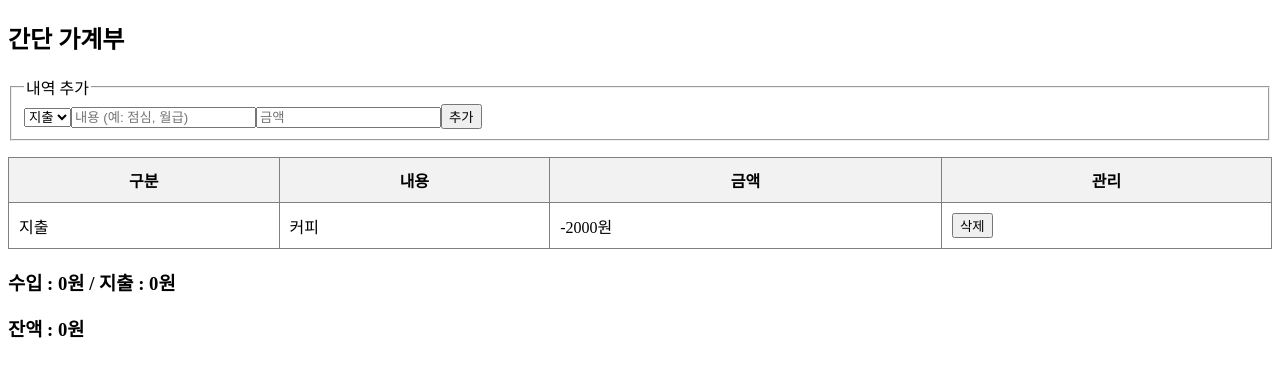
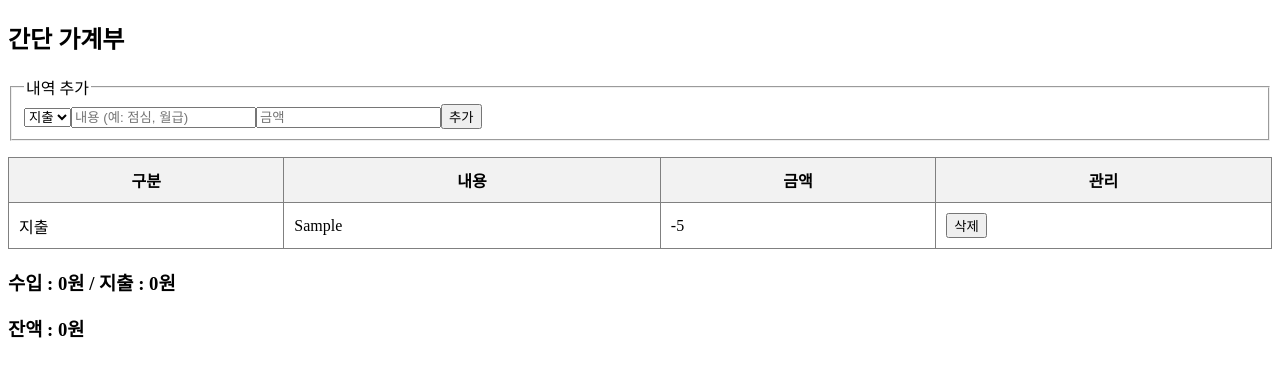
Before and after one commit to bbo22222/react-03-expense, a React (Vite) app: page / in a window 1280 px wide. Both pictures are taken after typing "Sample", "5" into the empty fields and a click on the button "추가". Shown: the top 376 px of the page. Built offline with nearby package versions, Linux system fonts and the light colour scheme.

Commit message:
표 부분 완성

```diff
--- a/src/App.jsx
+++ b/src/App.jsx
@@ -54,6 +54,13 @@ function App() {
         setAmount("");
     }
 
+    const handleDelete =(index) => {
+        //react는 state의 값을 감시해서 화면을 갱신하는데, 그 감시 대상은 stack 영역임
+        // 그러니까 새로운 array 을 만들어서 list를 갱신해줘야 함
+        const newList = list.filter((item, i)=>  i !== index);
+        setList(newList);
+    }
+
     return (
         <>
             <h2>간단 가계부</h2>
@@ -99,12 +106,34 @@ function App() {
                 </tr>
                 </thead>
                 <tbody>
-                <tr>
-                    <td>지출</td>
-                    <td>커피</td>
-                    <td>-2000원</td>
-                    <td><button>삭제</button></td>
-                </tr>
+                {/* 조건부 렌더링 : list 요소가 없으면 안내 문구를 보여주도록*/}
+                {list.length === 0 && (
+                    <tr>
+                        <td colSpan={4} style={{textAlign: "center"}}>
+                            등록된 내역이 없습니다.
+                        </td>
+                    </tr>
+                )}
+                {list.map((item, index) => {
+                    return (
+                        <tr key={index}>
+                            <td>{item.type ==="income" ? "수입" : "지출"}</td>
+                            <td>{item.title}</td>
+                            <td>
+                                {item.type ==="income" ? "+" : "-"}
+                                {item.amount.toLocaleString()}
+                            </td>
+                            <td>
+                                <button onClick={()=> {
+                                    //해야되는 일
+                                    //list에서 index 번호의 요소(항목)를 삭제하는 일
+                                    //새로운 함수를 만들어 처리해줘야 함
+                                    handleDelete(index);
+                                }}>삭제</button>
+                            </td>
+                        </tr>
+                        )
+                })}
                 </tbody>
             </table>
 
```
